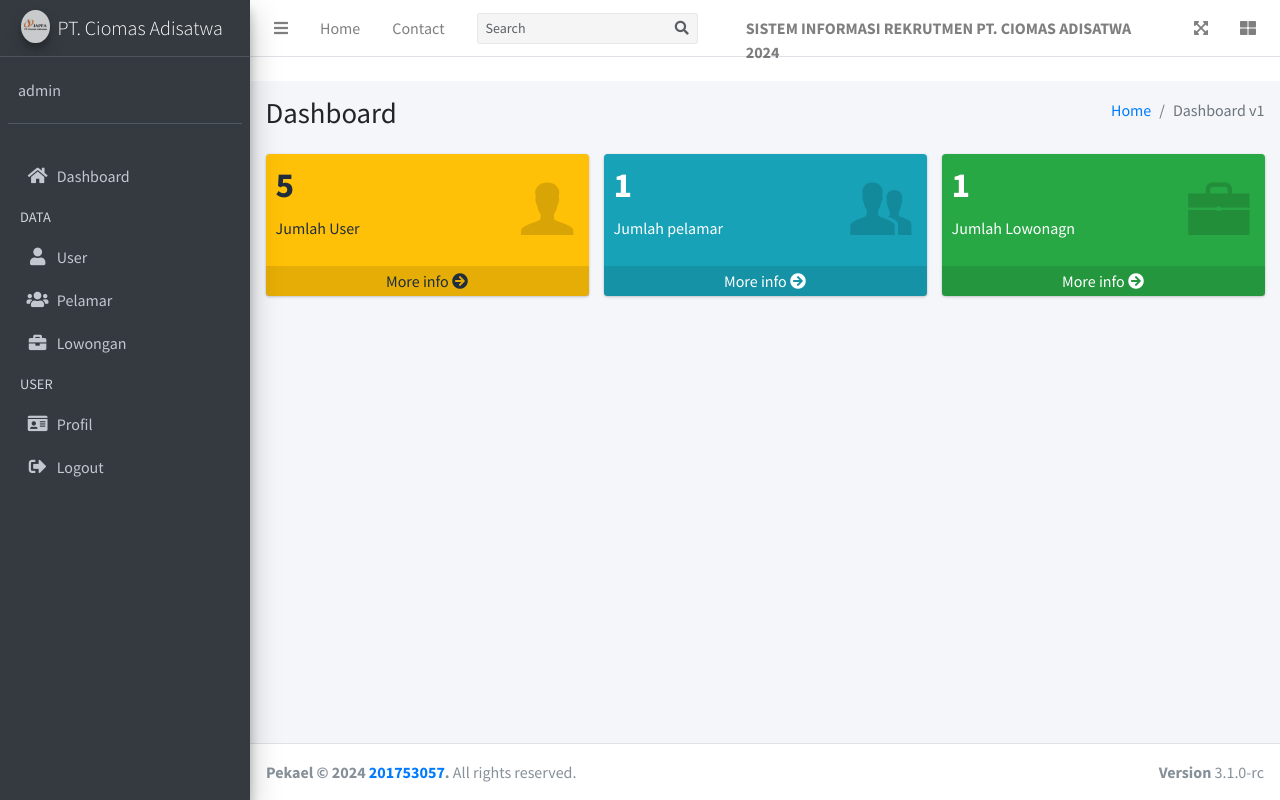
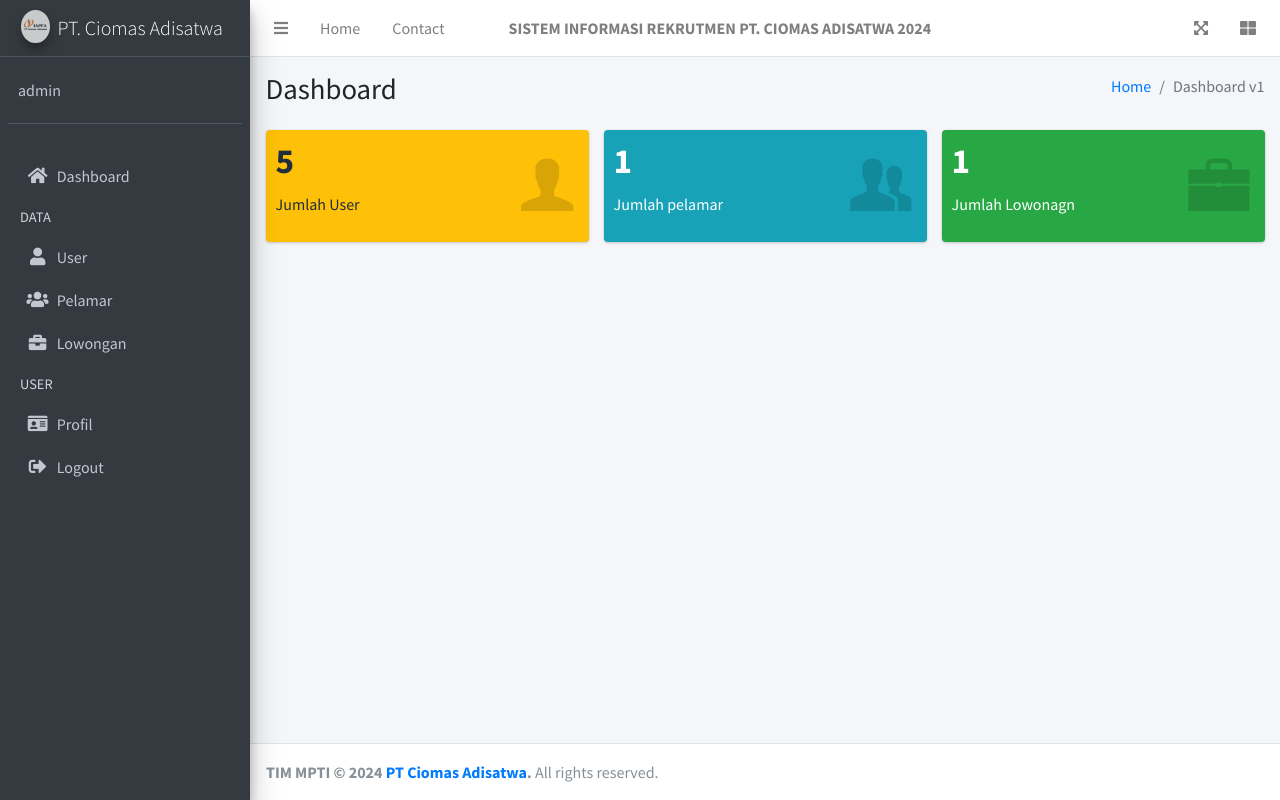
Before and after one commit to zakiansyah/SIM-Karyawan-Ciomas-Jogja, a PHP site: page /admin/index.php in a window 1280 px wide. Run offline with PHP 8.4, Linux system fonts and the light colour scheme; a user stored in the database is signed in; data comes from the database, SQL or seed files in the repository; some libraries are stand-ins or nearby versions.

Commit message:
perbaikan tampilan keseluruhan

```diff
--- a/admin/home.php
+++ b/admin/home.php
@@ -36,7 +36,7 @@
             <div class="icon">
             <i class="ion ion-person"></i>
             </div>
-            <a href="#" class="small-box-footer">More info <i class="fas fa-arrow-circle-right"></i></a>
+            <!-- <a href="#" class="small-box-footer">More info <i class="fas fa-arrow-circle-right"></i></a> -->
         </div>
         </div>
         <!-- ./col -->
@@ -55,7 +55,7 @@
             <div class="icon">
             <i class="ion ion-person-stalker"></i>
             </div>
-            <a href="#" class="small-box-footer">More info <i class="fas fa-arrow-circle-right"></i></a>
+            <!-- <a href="#" class="small-box-footer">More info <i class="fas fa-arrow-circle-right"></i></a> -->
         </div>
         </div>
         <!-- ./col -->
@@ -74,7 +74,7 @@
             <div class="icon">
             <i class="ion ion-briefcase"></i>
             </div>
-            <a href="#" class="small-box-footer">More info <i class="fas fa-arrow-circle-right"></i></a>
+            <!-- <a href="#" class="small-box-footer">More info <i class="fas fa-arrow-circle-right"></i></a> -->
         </div>
         </div>
         <!-- ./col -->
--- a/admin/index.php
+++ b/admin/index.php
@@ -6,13 +6,8 @@
 <head>
   <meta charset="utf-8">
   <meta name="viewport" content="width=device-width, initial-scale=1">
-<<<<<<< HEAD
   <link rel="icon" type="image/x-icon" href="https://kompaskerja.com/wp-content/uploads/2019/09/logo-japfa-630x380.jpg">
   <title>PT. Ciomas Adisatwa | Home</title>
-=======
-  <link rel="icon" type="image/x-icon" href="../assets/img/yc.png">
-  <title>PT. Ciomas Adisatwa | Admin</title>
->>>>>>> 820dc73d9d7544b92c4515a7e1a741ee05e0dad0
 
   <!-- Google Font: Source Sans Pro -->
   <link rel="stylesheet" href="https://fonts.googleapis.com/css?family=Source+Sans+Pro:300,400,400i,700&display=fallback">
@@ -55,7 +50,7 @@
         <a class="nav-link" data-widget="pushmenu" href="#" role="button"><i class="fas fa-bars"></i></a>
       </li>
       <li class="nav-item d-none d-sm-inline-block">
-        <a href="../index3.html" class="nav-link">Home</a>
+        <a href="#" class="nav-link">Home</a>
       </li>
       <li class="nav-item d-none d-sm-inline-block">
         <a href="#" class="nav-link">Contact</a>
@@ -63,7 +58,7 @@
     </ul>
 
     <!-- SEARCH FORM -->
-    <form class="form-inline ml-3">
+    <!-- <form class="form-inline ml-3">
       <div class="input-group input-group-sm">
         <input class="form-control form-control-navbar" type="search" placeholder="Search" aria-label="Search">
         <div class="input-group-append">
@@ -72,7 +67,7 @@
           </button>
         </div>
       </div>
-    </form>
+    </form> -->
 
     <ul class="navbar-nav">
       <li class="nav-item d-none d-sm-inline-block">
@@ -102,7 +97,7 @@
   <!-- Main Sidebar Container -->
   <aside class="main-sidebar sidebar-dark-primary elevation-4">
     <!-- Brand Logo -->
-    <a href="../index3.html" class="brand-link">
+    <a href="#" class="brand-link">
       <img src="../assets/img/logo ciomas.jpg" alt="AdminLTE Logo" class="brand-image img-circle elevation-3" style="opacity: .8">
       <span class="brand-text font-weight-light">PT. Ciomas Adisatwa</span>
     </a>
@@ -240,11 +235,10 @@
   </div>
   <!-- /.content-wrapper -->
   <footer class="main-footer">
-    <div class="float-right d-none d-sm-block">
-      <b>Version</b> 3.1.0-rc
-    </div>
-    <strong>Pekael &copy; <?php echo date('Y') ?> <a href="">201753057</a>.</strong> All rights reserved.
-  </footer>
+      <div class="float-right d-none d-sm-block">
+      </div>
+      <strong>TIM MPTI &copy; <?php echo date('Y') ?> <a href="">PT Ciomas Adisatwa</a>.</strong> All rights reserved.
+    </footer>
 
   <!-- Control Sidebar -->
   <aside class="control-sidebar control-sidebar-dark">
--- a/hrd/home.php
+++ b/hrd/home.php
@@ -36,7 +36,7 @@
             <div class="icon">
             <i class="ion ion-person"></i>
             </div>
-            <a href="#" class="small-box-footer">More info <i class="fas fa-arrow-circle-right"></i></a>
+            <!-- <a href="lamaran.php" class="small-box-footer">More info <i class="fas fa-arrow-circle-right"></i></a> -->
         </div>
         </div>
         <!-- ./col -->
@@ -55,7 +55,7 @@
             <div class="icon">
             <i class="ion ion-person-stalker"></i>
             </div>
-            <a href="#" class="small-box-footer">More info <i class="fas fa-arrow-circle-right"></i></a>
+            <!-- <a href="#" class="small-box-footer">More info <i class="fas fa-arrow-circle-right"></i></a> -->
         </div>
         </div>
         <!-- ./col -->
@@ -74,7 +74,7 @@
             <div class="icon">
             <i class="ion ion-briefcase"></i>
             </div>
-            <a href="#" class="small-box-footer">More info <i class="fas fa-arrow-circle-right"></i></a>
+            <!-- <a href="#" class="small-box-footer">More info <i class="fas fa-arrow-circle-right"></i></a> -->
         </div>
         </div>
         <!-- ./col -->
--- a/index.php
+++ b/index.php
@@ -369,7 +369,7 @@
         <div class="container">
           <div class="row mb-2">
             <div class="col-sm-10">
-              <h1 class="m-0"> Home </h1>
+              <!-- <h1 class="m-0"> Home </h1> -->
             </div><!-- /.col -->
             <div class="col-sm-6">
 
--- a/menu.php
+++ b/menu.php
@@ -44,7 +44,7 @@
     </ul>
 
     <!-- SEARCH FORM -->
-    <form class="form-inline ml-0 ml-md-3">
+    <!-- <form class="form-inline ml-0 ml-md-3">
         <div class="input-group input-group-sm">
         <input class="form-control form-control-navbar" type="search" placeholder="Search" aria-label="Search">
         <div class="input-group-append">
@@ -53,7 +53,7 @@
             </button>
         </div>
         </div>
-    </form>
+    </form> -->
     </div>
 
     <?php if (isset($_SESSION["Pelamar"])): ?>
```
Also changed, not shown: admin/profil.php (+16 -16 lines), hrd/index.php (+3 -4 lines), hrd/profil.php (+19 -19 lines), profil.php (+8 -8 lines).
